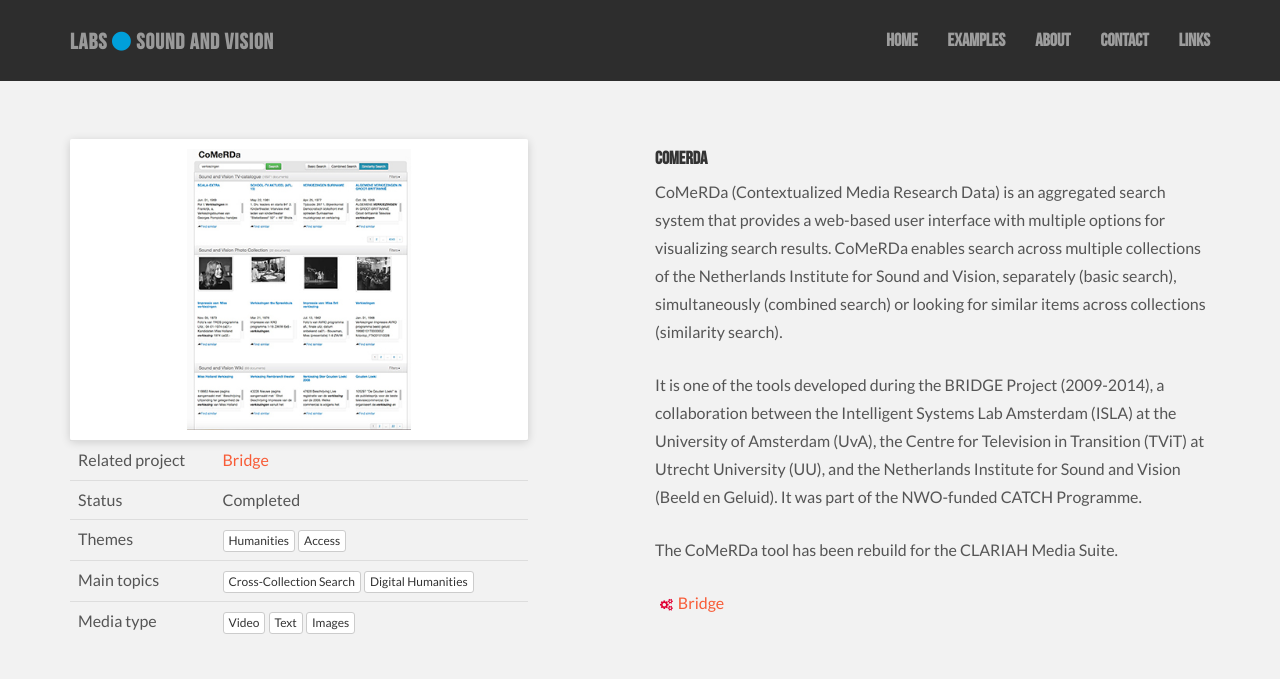
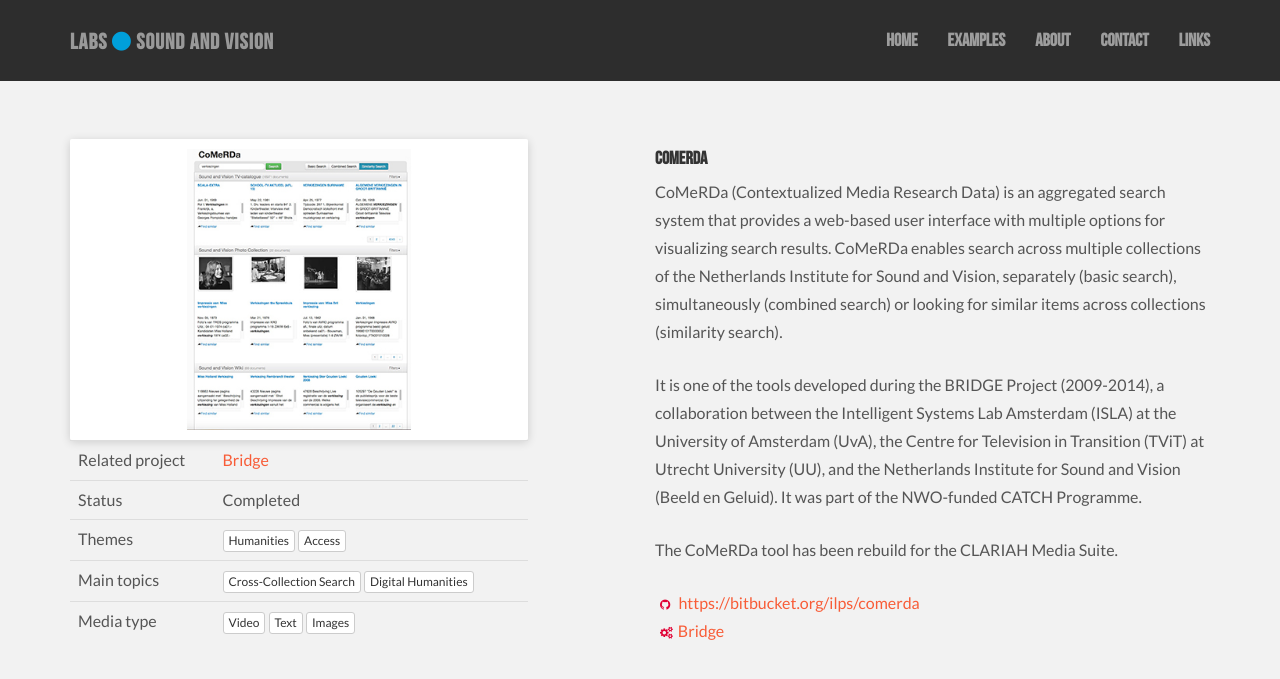
Before and after one commit to roelandordelman/labs, a Jekyll site: the page built from _applications/comerda.markdown, in a window 1280 px wide. Shown: the top 679 px of the page. Built offline with Jekyll 4.4.1, drawn with Linux system fonts in a browser that asks for light colours; some of the changed lines change nothing that is shown.

Commit message:
Updated Comerda

```diff
--- a/_applications/comerda.markdown
+++ b/_applications/comerda.markdown
@@ -9,6 +9,7 @@
 description: An aggregated search system with multiple options for visualizing search
   results
 project_id: bridge
+github: https://bitbucket.org/ilps/comerda
 status: Completed
 themes:
 - Humanities
```
